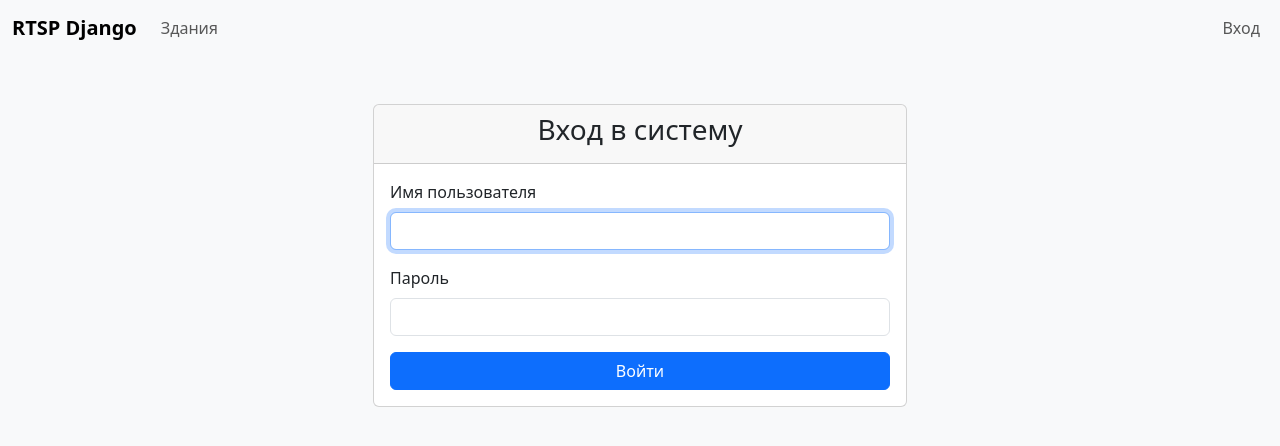
After one commit to Alexej-Mich61/RTSP_Django, a Django app: page /users/login/ in a window 1280 px wide. The commit adds this page. Shown: the top 446 px of the page. Run offline with Django 5.2, Linux system fonts and the light colour scheme; some libraries are stand-ins or nearby versions.

Commit message:
20 Перед тест-деплоем

```diff
--- a/cameras/admin.py
+++ b/cameras/admin.py
@@ -122,5 +122,7 @@ admin.site.unregister(User)
 
 # Регистрируем кастомную админку для User
 @admin.register(User)
-class CustomUserAdmin(UserAdmin):
+class CustomUserAdmin(admin.ModelAdmin):
+    list_display = ['username', 'email', 'is_staff']
     search_fields = ['username', 'email']
+    list_filter = ['is_staff', 'is_active']
--- a/reports/views.py
+++ b/reports/views.py
@@ -1,10 +1,11 @@
 #reports/views.py
+from django.contrib.auth.decorators import login_required, user_passes_test
 from django.shortcuts import render
-from django.contrib.auth.decorators import user_passes_test
 
 def is_administrator(user):
     return user.is_authenticated and user.groups.filter(name='Administrators').exists()
 
-@user_passes_test(is_administrator, login_url='/accounts/login/')
+@login_required
+@user_passes_test(is_administrator, login_url='/users/login/')
 def reports(request):
     return render(request, 'reports/reports.html', {})
--- a/static/css/style.css
+++ b/static/css/style.css
@@ -18,30 +18,6 @@ body {
 }
 .camera-stream {
     position: relative;
-}
-.fullscreen-btn {
-    position: absolute;
-    top: 10px;
-    right: 10px;
-    z-index: 10;
-}
-.modal-fullscreen .modal-content {
-    background-color: rgba(50, 50, 50, 0.9); /* Полупрозрачный серый фон */
-}
-.modal-fullscreen .modal-body {
-    display: flex;
-    justify-content: center;
-    align-items: center;
-    height: 100vh;
-    padding: 0;
-}
-.modal-fullscreen img {
-    width: 100%;
-    height: 90vh;
-    object-fit: contain; /* Сохраняет пропорции в полноэкранном режиме */
-}
-.modal-fullscreen .btn-close {
-    filter: invert(1); /* Белая иконка закрытия */
 }
 .pagination {
     justify-content: center;
--- a/static/js/script.js
+++ b/static/js/script.js
@@ -66,22 +66,6 @@ $(document).ready(function() {
         const hlsUrl = videoElement.dataset.hlsUrl;
         setupHlsPlayer(videoElement, hlsUrl);
     });
-
-    $(document).on('click', '.fullscreen-btn', function(e) {
-        e.preventDefault();
-        const cameraId = $(this).data('camera-id');
-        const hlsUrl = $(`.video-player[data-camera-id="${cameraId}"]`).data('hls-url');
-        const modalVideo = $('#fullscreenModal').find('video')[0];
-        modalVideo.dataset.cameraId = cameraId;
-        setupHlsPlayer(modalVideo, hlsUrl);
-        $('#fullscreenModal').modal('show');
-    });
-
-    $('#fullscreenModal').on('hidden.bs.modal', function() {
-        const modalVideo = $(this).find('video')[0];
-        modalVideo.pause();
-        modalVideo.src = '';
-    });
 });
 
 $(document).on('click', '.video-player', function() {
--- a/templates/base.html
+++ b/templates/base.html
@@ -7,52 +7,68 @@
     <meta name="viewport" content="width=device-width, initial-scale=1.0">
     <title>{% block title %}RTSP Django{% endblock %}</title>
     <link href="https://cdn.jsdelivr.net/npm/bootstrap@5.3.0/dist/css/bootstrap.min.css" rel="stylesheet">
-    <link href="https://cdn.jsdelivr.net/npm/bootstrap-icons/font/bootstrap-icons.css" rel="stylesheet">
     <link rel="stylesheet" href="{% static 'css/style.css' %}">
-    <!-- Подключаем hls.js -->
-    <script src="https://cdn.jsdelivr.net/npm/hls.js@latest"></script>
+    <script src="https://code.jquery.com/jquery-3.6.0.min.js"></script>
+    <script src="https://cdn.jsdelivr.net/npm/bootstrap@5.3.0/dist/js/bootstrap.bundle.min.js"></script>
+    <script src="https://cdn.jsdelivr.net/npm/hls.js@1.5.15/dist/hls.min.js"></script>
+    <script src="{% static 'js/script.js' %}"></script>
 </head>
 <body>
     <nav class="navbar navbar-expand-lg navbar-light bg-light">
         <div class="container-fluid">
             <a class="navbar-brand" href="{% url 'building_list' %}">RTSP Django</a>
-            <div class="collapse navbar-collapse">
-                <ul class="navbar-nav me-auto mb-2 mb-lg-0">
+            <button class="navbar-toggler" type="button" data-bs-toggle="collapse" data-bs-target="#navbarNav" aria-controls="navbarNav" aria-expanded="false" aria-label="Toggle navigation">
+                <span class="navbar-toggler-icon"></span>
+            </button>
+            <div class="collapse navbar-collapse" id="navbarNav">
+                <ul class="navbar-nav me-auto">
                     <li class="nav-item">
                         <a class="nav-link" href="{% url 'building_list' %}">Здания</a>
                     </li>
-                    <li class="nav-item">
-                        <a class="nav-link" href="{% url 'users' %}">Пользователи</a>
-                    </li>
-                    <li class="nav-item">
-                        <a class="nav-link" href="{% url 'reports' %}">Отчёты</a>
-                    </li>
+                    {% if user.is_authenticated and user.groups.all.0.name == 'Administrators' %}
+                        <li class="nav-item">
+                            <a class="nav-link" href="{% url 'reports' %}">Отчёты</a>
+                        </li>
+                        <li class="nav-item">
+                            <a class="nav-link" href="{% url 'users' %}">Пользователи</a>
+                        </li>
+                        <li class="nav-item">
+                            <a class="nav-link" href="/admin/">Админка</a>
+                        </li>
+                    {% endif %}
+                </ul>
+                <ul class="navbar-nav">
+                    {% if user.is_authenticated %}
+                        <li class="nav-item">
+                            <span class="nav-link">Привет, {{ user.username }}!</span>
+                        </li>
+                        <li class="nav-item">
+                            <form action="{% url 'logout' %}" method="post" class="d-inline">
+                                {% csrf_token %}
+                                <button type="submit" class="nav-link btn btn-link">Выход</button>
+                            </form>
+                        </li>
+                    {% else %}
+                        <li class="nav-item">
+                            <a class="nav-link" href="{% url 'login' %}">Вход</a>
+                        </li>
+                    {% endif %}
                 </ul>
             </div>
         </div>
     </nav>
+
     <div class="container mt-4">
+        {% if messages %}
+            {% for message in messages %}
+                <div class="alert alert-{{ message.tags }} alert-dismissible fade show" role="alert">
+                    {{ message }}
+                    <button type="button" class="btn-close" data-bs-dismiss="alert" aria-label="Close"></button>
+                </div>
+            {% endfor %}
+        {% endif %}
         {% block content %}
         {% endblock %}
     </div>
-    <!-- Модальное окно для полноэкранного режима -->
-    <div class="modal fade modal-fullscreen" id="fullscreenModal" tabindex="-1" aria-labelledby="fullscreenModalLabel" aria-hidden="true">
-        <div class="modal-dialog modal-fullscreen">
-            <div class="modal-content">
-                <div class="modal-header">
-                    <h5 class="modal-title" id="fullscreenModalLabel">Полноэкранный режим</h5>
-                    <button type="button" class="btn-close" data-bs-dismiss="modal" aria-label="Закрыть"></button>
-                </div>
-                <div class="modal-body">
-                    <video id="fullscreenStream" controls style="width: 100%; height: 90vh; object-fit: contain;" autoplay>
-                        <source id="fullscreenStreamSource" type="application/vnd.apple.mpegurl">
-                    </video>
-                </div>
-            </div>
-        </div>
-    </div>
-    <script src="https://code.jquery.com/jquery-3.6.0.min.js"></script>
-    <script src="https://cdn.jsdelivr.net/npm/bootstrap@5.3.0/dist/js/bootstrap.bundle.min.js"></script>
-    <script src="{% static 'js/script.js' %}"></script>
 </body>
 </html>
--- /dev/null
+++ b/users/templates/users/login.html
@@ -0,0 +1,38 @@
+<!--users/templates/users/login.html-->
+{% extends 'base.html' %}
+{% load static %}
+
+{% block title %}Вход{% endblock %}
+
+{% block content %}
+<div class="container mt-5">
+    <div class="row justify-content-center">
+        <div class="col-md-6">
+            <div class="card">
+                <div class="card-header">
+                    <h3 class="text-center">Вход в систему</h3>
+                </div>
+                <div class="card-body">
+                    {% if form.errors %}
+                        <div class="alert alert-danger">
+                            Неверное имя пользователя или пароль.
+                        </div>
+                    {% endif %}
+                    <form method="post">
+                        {% csrf_token %}
+                        <div class="mb-3">
+                            <label for="username" class="form-label">Имя пользователя</label>
+                            <input type="text" name="username" id="username" class="form-control" required autofocus>
+                        </div>
+                        <div class="mb-3">
+                            <label for="password" class="form-label">Пароль</label>
+                            <input type="password" name="password" id="password" class="form-control" required>
+                        </div>
+                        <button type="submit" class="btn btn-primary w-100">Войти</button>
+                    </form>
+                </div>
+            </div>
+        </div>
+    </div>
+</div>
+{% endblock %}
--- a/users/templates/users/users.html
+++ b/users/templates/users/users.html
@@ -1,4 +1,4 @@
-<!--users/templates/reports/users.html-->
+<!--users/templates/users/users.html-->
 {% extends 'base.html' %}
 {% block title %}Пользователи{% endblock %}
 {% block content %}
--- a/users/views.py
+++ b/users/views.py
@@ -1,11 +1,11 @@
 #users/views.py
+from django.contrib.auth.decorators import login_required, user_passes_test
 from django.shortcuts import render
-from django.contrib.auth.decorators import user_passes_test
 
-# Проверка, что пользователь в группе Administrators
 def is_administrator(user):
     return user.is_authenticated and user.groups.filter(name='Administrators').exists()
 
-@user_passes_test(is_administrator, login_url='/accounts/login/')
+@login_required
+@user_passes_test(is_administrator, login_url='/users/login/')
 def users(request):
     return render(request, 'users/users.html', {})
```
Also changed, not shown: cameras/templates/cameras/building_detail.html (+30 -1 lines), cameras/views.py (+6 -4 lines), static/js/admin_permissions.js (+22 -2 lines), stream/settings.py (+7 -1 lines).
